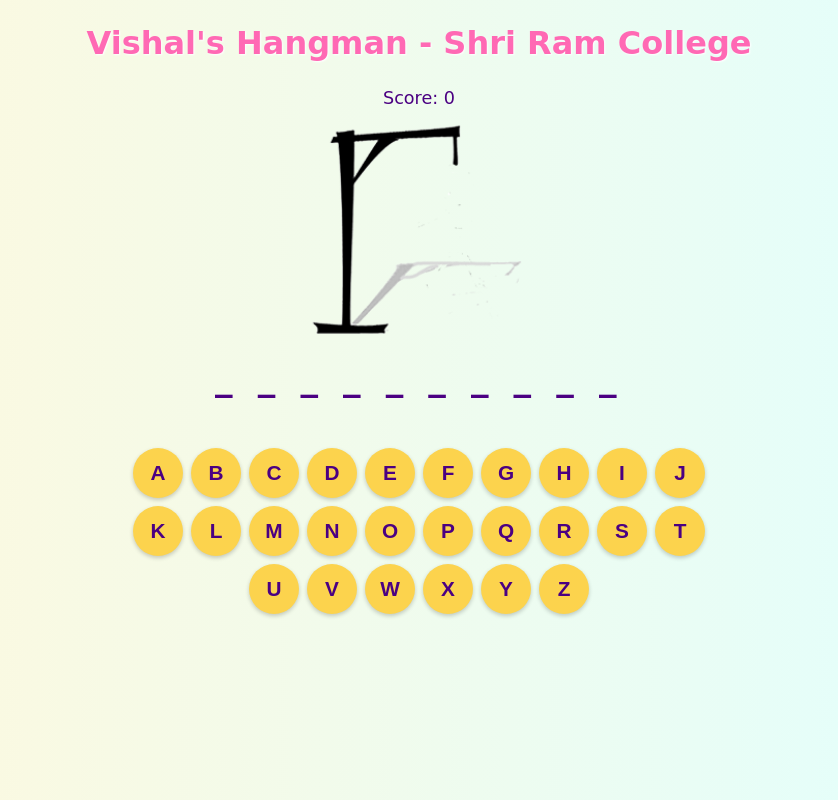
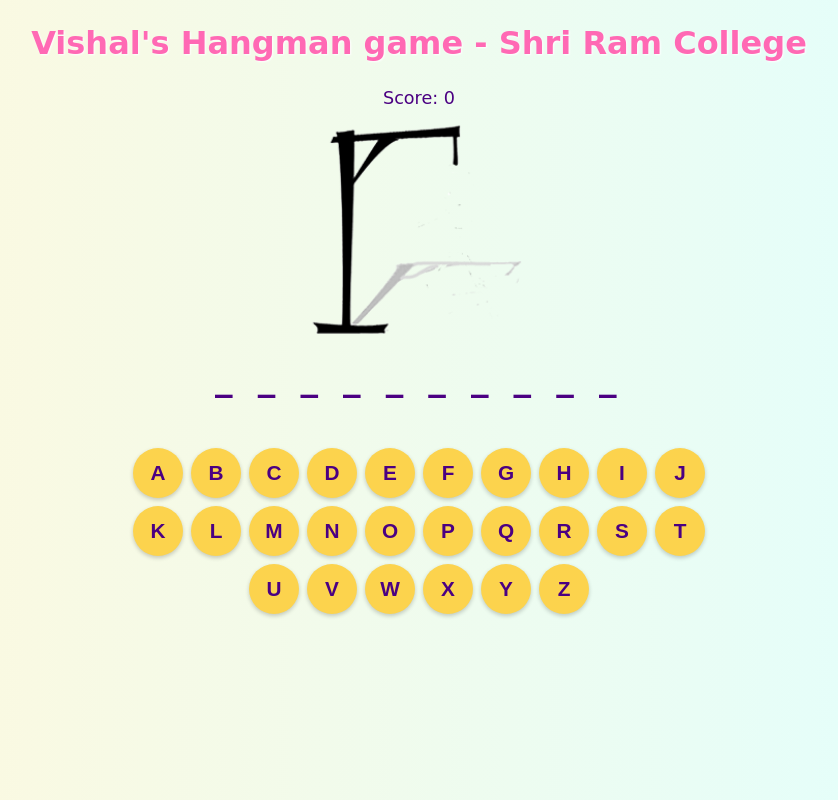
Before and after one commit to vkakda/React-Hangman, a React (Vite) app: page / in a window 1280 px wide. Shown: the whole page, without its empty margins (221-1059 px from the left). Built offline with nearby package versions, Linux system fonts and the light colour scheme.

Commit message:
Update App.jsx

```diff
--- a/src/App.jsx
+++ b/src/App.jsx
@@ -67,7 +67,7 @@
 
   return (
     <div className="App">
-      <h1>Vishal's Hangman - Shri Ram College</h1>
+      <h1>Vishal's Hangman game - Shri Ram College</h1>
       <p className="score">Score: {score}</p>
       <img src={`/images/hangman${wrong}.png`} alt="hangman" className="hangman-img" />
       <p className="word">{renderWord()}</p>
```
